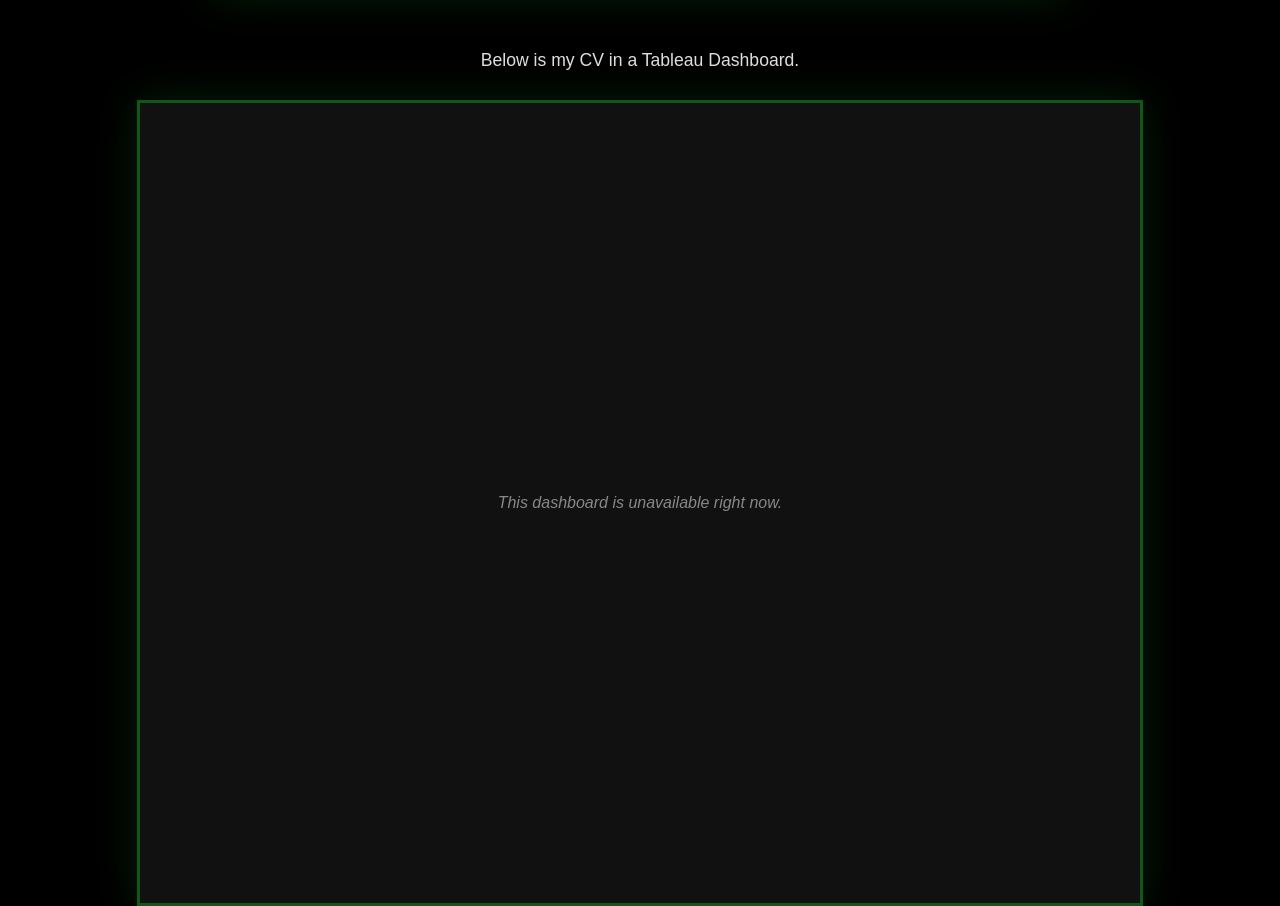
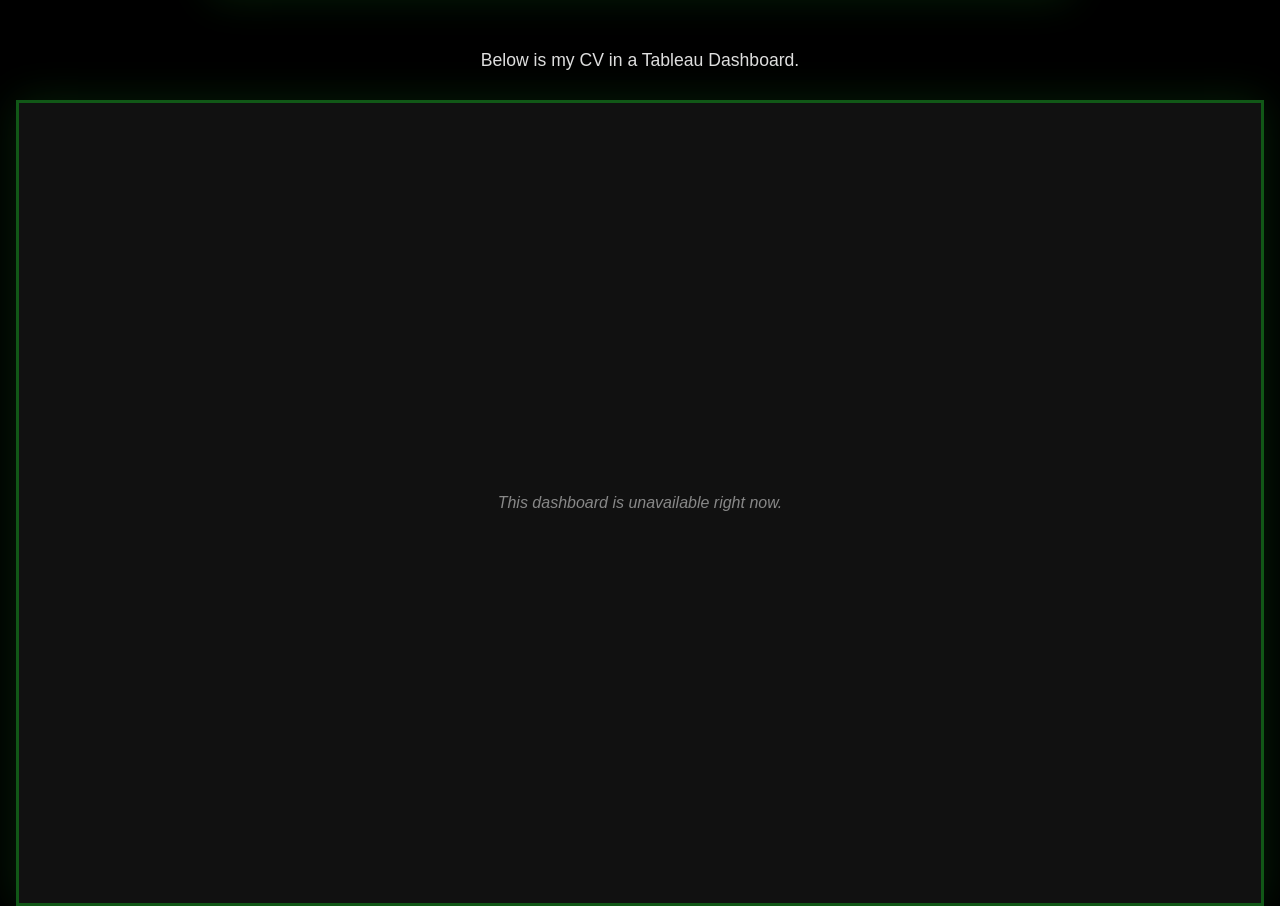
Before and after one commit to brian122/DSE_Website, a website: page index.html in a window 1280 px wide. Shown: the part 1892-2798 px from the top of the page. Drawn offline with Linux system fonts and the light colour scheme; no server answers; a script that the page names is missing.

Commit message:
Widen Movement I CV dashboard embed
Co-Authored-By: Claude Sonnet 5.5 <noreply@anthropic.com>

```diff
--- a/styles.css
+++ b/styles.css
@@ -411,6 +411,11 @@ nav ul a.active {
   height: 1100px;
 }
 
+/* Wider box for the Movement I CV dashboard */
+.viz-wrapper#cv-viz {
+  width: min(1250px, calc(100vw - 2rem));
+}
+
 .viz-wrapper tableau-viz {
   display: block;
   width: 100%;
```
